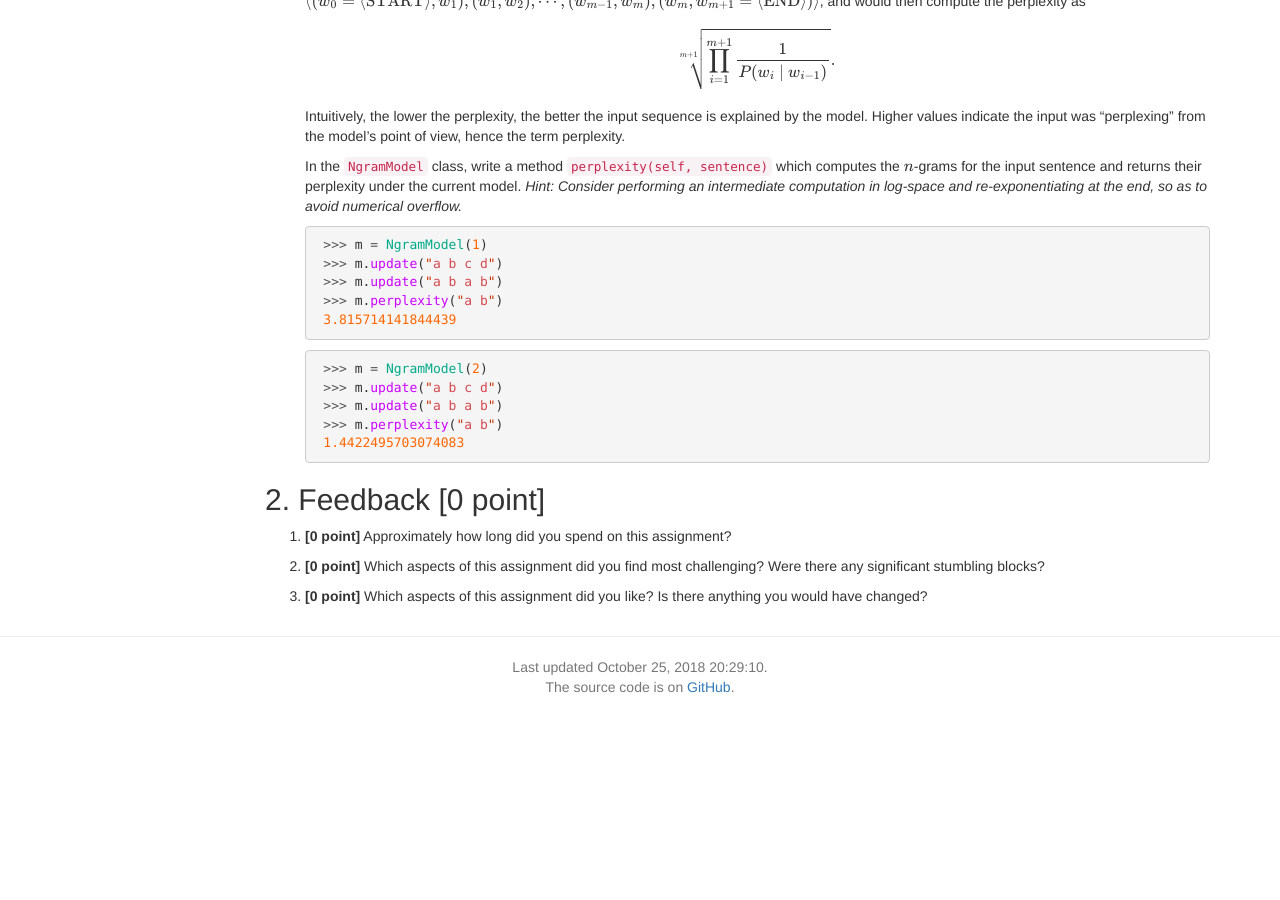
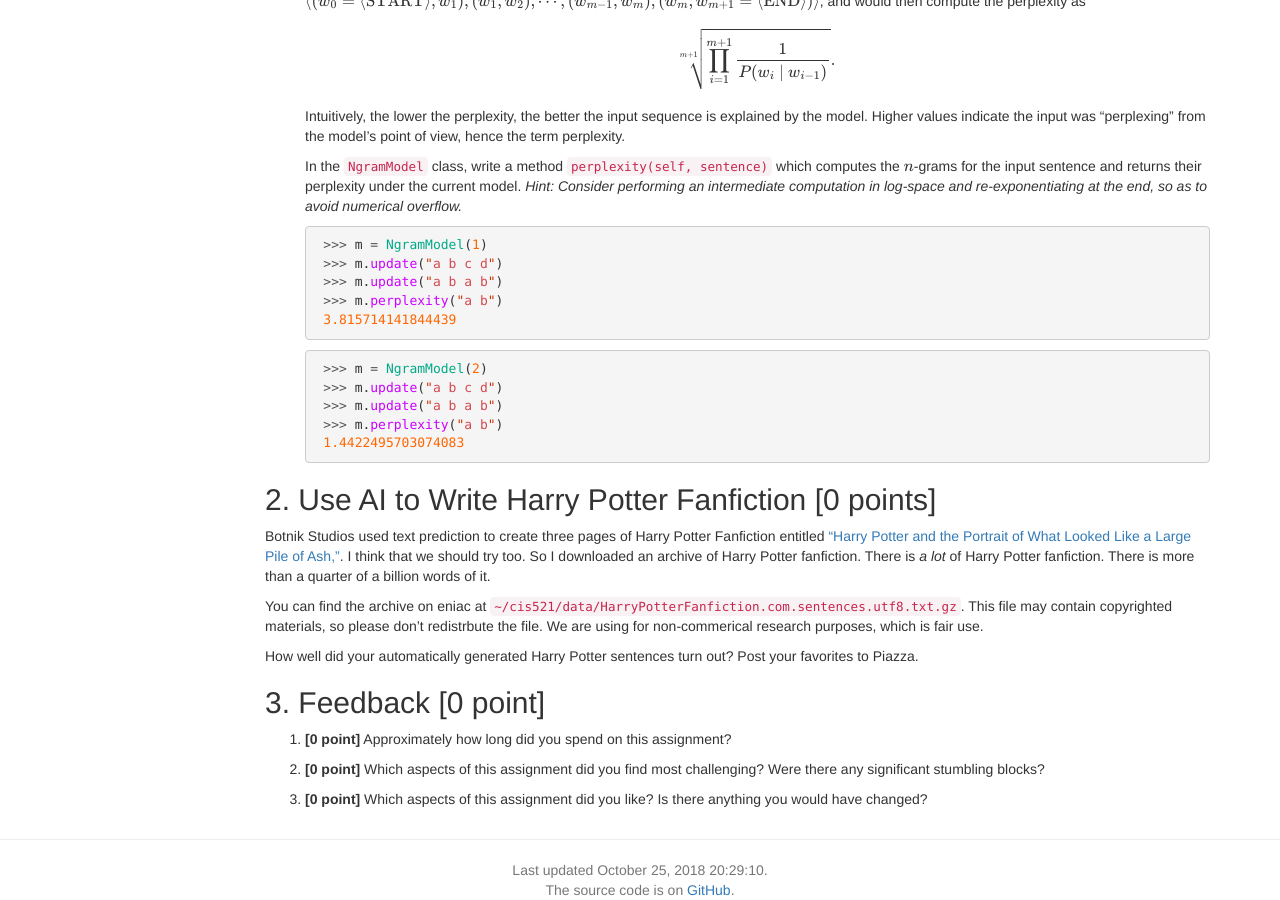
Before and after one commit to artificial-intelligence-class/artificial-intelligence-class.github.io, a Jekyll site: the page built from homeworks/hw7/homework7.md, in a window 1280 px wide and 900 px high, scrolled down 3037 px. Built offline with Jekyll 4.4.1, drawn with Linux system fonts in a browser that asks for light colours; nearby versions of some CDN libraries; formulas are drawn with MathJax 3; a script that is not in the unit is left out; before the commit the page ends 3734 px from its top, so only the background shows below that.

Commit message:
Added Harry Potter Fanfiction Archive

````diff
--- a/homeworks/hw7/homework7.md
+++ b/homeworks/hw7/homework7.md
@@ -214,7 +214,17 @@ In this section, you will build a simple language model that can be used to gene
     1.4422495703074083
     ```
 
-## 2. Feedback [0 point]
+## 2. Use AI to Write Harry Potter Fanfiction [0 points]
+
+Botnik Studios used text prediction to create three pages of Harry Potter Fanfiction entitled [“Harry Potter and the Portrait of What Looked Like a Large Pile of Ash,”](https://www.theverge.com/2017/12/12/16768582/harry-potter-ai-fanfiction).  I think that we should try too.  So I downloaded an archive of Harry Potter fanfiction.  There is *a lot* of Harry Potter fanfiction.  There is more than a quarter of a billion words of it.
+
+You can find the archive on eniac at `~/cis521/data/HarryPotterFanfiction.com.sentences.utf8.txt.gz`.  This file may contain copyrighted materials, so please don't redistrbute the file. We are using for non-commerical research purposes, which is fair use.
+
+How well did your automatically generated Harry Potter sentences turn out?  Post your favorites to Piazza.
+
+
+
+## 3. Feedback [0 point]
 
 1. **[0 point]** Approximately how long did you spend on this assignment?
 
````
